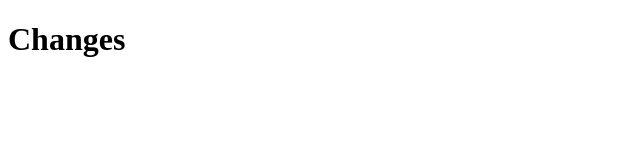
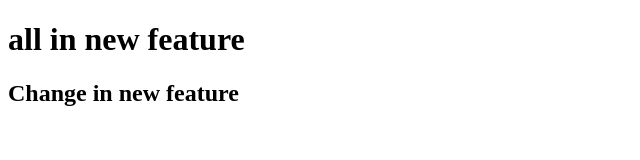
Before and after one commit to sandeepshakya2019/Industrial_Software_engineering, a plain HTML site: page Day1/index.html in a window 1280 px wide. Shown: the whole page, without its empty margins (0-640 px from the left). Drawn offline with Linux system fonts and the light colour scheme.

Commit message:
Changes in new berachn

```diff
--- a/Day1/index.html
+++ b/Day1/index.html
@@ -6,6 +6,7 @@
     <title>Document</title>
   </head>
   <body>
-    <h1>Changes</h1>
+    <h1>all in new feature</h1>
+    <h2>Change in new feature</h2>
   </body>
 </html>
```
